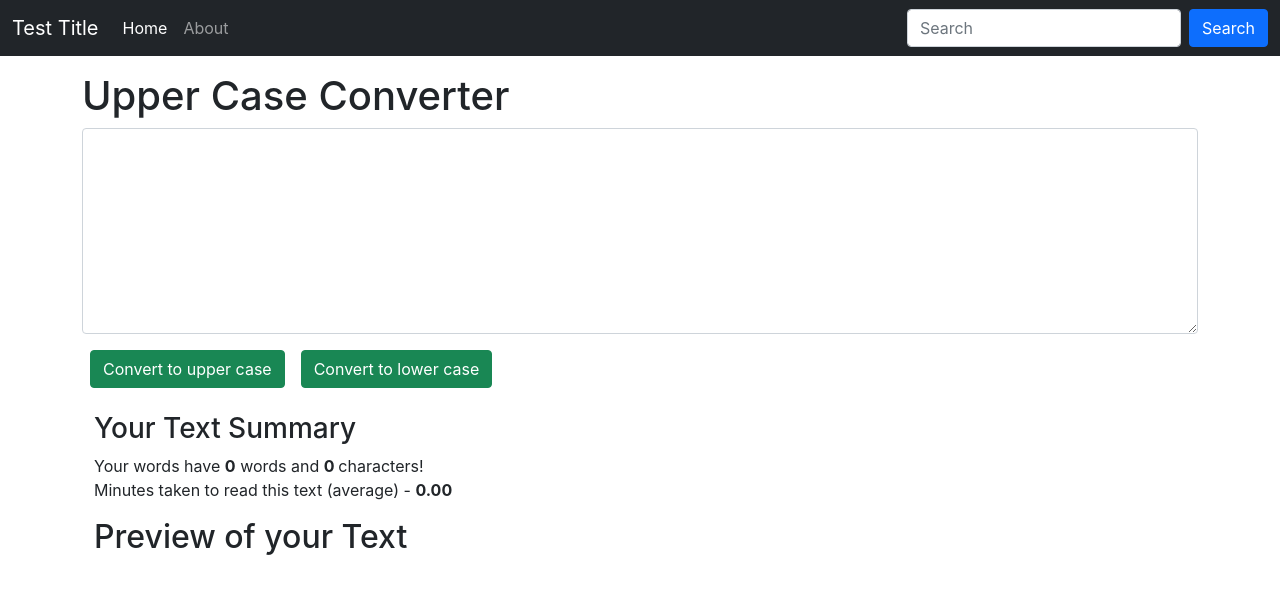
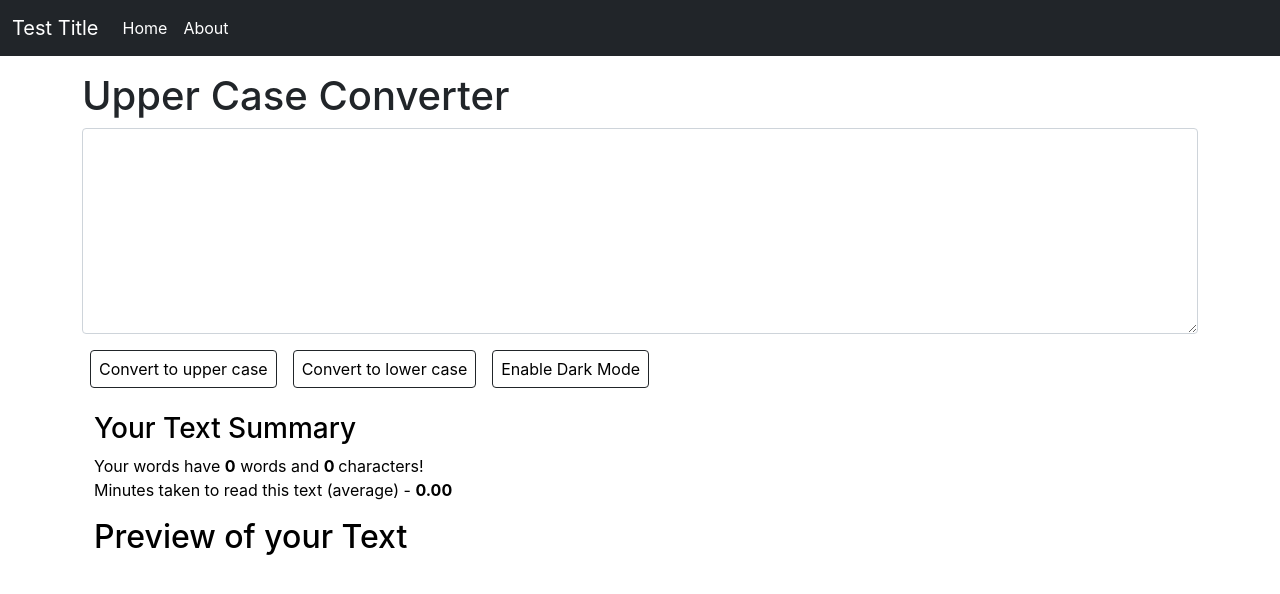
Before and after one commit to Suyash99/Text-Utils-React-, a React (Create React App) app: page / in a window 1280 px wide. Shown: the top 594 px of the page. Built offline with nearby package versions, Linux system fonts and the light colour scheme.

Commit message:
fixed blank spaces issue in between words

```diff
--- a/src/App.js
+++ b/src/App.js
@@ -1,13 +1,15 @@
 import "./App.css";
+import About from "./components/About";
 import Navbar from "./components/Navbar";
 import TextForm from "./components/TextForm";
 function App() {
   return (
     <>
-      <Navbar title="Test Title" homeText="Home" aboutText="About" />
+      <Navbar title="Test Title" homeText="Home" aboutText="About"/>
       <div className="container my-3">
         <TextForm heading="Upper Case Converter" />
       </div>
+      {/* <About></About> */}
     </>
   );
 }
--- /dev/null
+++ b/src/components/About.js
@@ -0,0 +1,104 @@
+import React from "react";
+
+export default function About() {
+  return (
+    <div className="Container">
+      <h1>About Us</h1>
+      <div className="accordion" id="accordionExample">
+        <div className="accordion-item">
+          <h2 className="accordion-header" id="headingOne">
+            <button
+              className="accordion-button"
+              type="button"
+              data-bs-toggle="collapse"
+              data-bs-target="#collapseOne"
+              aria-expanded="true"
+              aria-controls="collapseOne"
+            >
+              Accordion Item #1
+            </button>
+          </h2>
+          <div
+            id="collapseOne"
+            className="accordion-collapse collapse show"
+            aria-labelledby="headingOne"
+            data-bs-parent="#accordionExample"
+          >
+            <div className="accordion-body">
+              <strong>This is the first item's accordion body.</strong> It is
+              shown by default, until the collapse plugin adds the appropriate
+              classNamees that we use to style each element. These classNamees
+              control the overall appearance, as well as the showing and hiding
+              via CSS transitions. You can modify any of this with custom CSS or
+              overriding our default variables. It's also worth noting that just
+              about any HTML can go within the <code>.accordion-body</code>,
+              though the transition does limit overflow.
+            </div>
+          </div>
+        </div>
+        <div className="accordion-item">
+          <h2 className="accordion-header" id="headingTwo">
+            <button
+              className="accordion-button collapsed"
+              type="button"
+              data-bs-toggle="collapse"
+              data-bs-target="#collapseTwo"
+              aria-expanded="false"
+              aria-controls="collapseTwo"
+            >
+              Accordion Item #2
+            </button>
+          </h2>
+          <div
+            id="collapseTwo"
+            className="accordion-collapse collapse"
+            aria-labelledby="headingTwo"
+            data-bs-parent="#accordionExample"
+          >
+            <div className="accordion-body">
+              <strong>This is the second item's accordion body.</strong> It is
+              hidden by default, until the collapse plugin adds the appropriate
+              classNamees that we use to style each element. These classNamees
+              control the overall appearance, as well as the showing and hiding
+              via CSS transitions. You can modify any of this with custom CSS or
+              overriding our default variables. It's also worth noting that just
+              about any HTML can go within the <code>.accordion-body</code>,
+              though the transition does limit overflow.
+            </div>
+          </div>
+        </div>
+        <div className="accordion-item">
+          <h2 className="accordion-header" id="headingThree">
+            <button
+              className="accordion-button collapsed"
+              type="button"
+              data-bs-toggle="collapse"
+              data-bs-target="#collapseThree"
+              aria-expanded="false"
+              aria-controls="collapseThree"
+            >
+              Accordion Item #3
+            </button>
+          </h2>
+          <div
+            id="collapseThree"
+            className="accordion-collapse collapse"
+            aria-labelledby="headingThree"
+            data-bs-parent="#accordionExample"
+          >
+            <div className="accordion-body">
+              <strong>This is the third item's accordion body.</strong> It is
+              hidden by default, until the collapse plugin adds the appropriate
+              classNamees that we use to style each element. These classNamees
+              control the overall appearance, as well as the showing and hiding
+              via CSS transitions. You can modify any of this with custom CSS or
+              overriding our default variables. It's also worth noting that just
+              about any HTML can go within the <code>.accordion-body</code>,
+              though the transition does limit overflow.
+            </div>
+          </div>
+        </div>
+      </div>
+    </div>
+  );
+}
--- a/src/components/Navbar.js
+++ b/src/components/Navbar.js
@@ -4,11 +4,12 @@
 export default function Navbar(props) {
   return (
     <nav className="navbar navbar-expand-lg navbar-dark bg-dark">
-      <div className="container-fluid">
+      <div className="container-fluid" >
         <a className="navbar-brand" href="/">
           {props.title}
         </a>
         <button
+
           className="navbar-toggler"
           type="button"
           data-bs-toggle="collapse"
@@ -19,7 +20,11 @@
         >
           <span className="navbar-toggler-icon"></span>
         </button>
-        <div className="collapse navbar-collapse" id="navbarSupportedContent">
+        <div
+          className="collapse navbar-collapse"
+          id="navbarSupportedContent"
+
+        >
           <ul className="navbar-nav me-auto mb-2 mb-lg-0">
             <li className="nav-item">
               <a className="nav-link active" aria-current="page" href="/">
@@ -27,22 +32,11 @@
               </a>
             </li>
             <li className="nav-item">
-              <a className="nav-link" href="/">
+              <a className="nav-link active" href="/">
                 {props.aboutText}
               </a>
             </li>
           </ul>
-          <form className="d-flex">
-            <input
-              className="form-control me-2"
-              type="search"
-              placeholder="Search"
-              aria-label="Search"
-            />
-            <button className="btn btn-primary" type="submit">
-              Search
-            </button>
-          </form>
         </div>
       </div>
     </nav>
--- a/src/components/TextForm.js
+++ b/src/components/TextForm.js
@@ -2,10 +2,32 @@
 import PropTypes from "prop-types";
 
 export default function TextForm(props) {
+  const [mystyle, setMyStyle] = useState({
+    color: "black",
+    backgroundColor: "white",
+  });
+  const [textGen, setTextGen] = useState("Enable Dark Mode");
   const [text, setText] = useState("");
+
+  const toggleMode = () => {
+    if (textGen === "Enable Dark Mode") {
+      setMyStyle = {
+        color: "white",
+        backgroundColor: "black",
+      };
+      setTextGen = "Enable Light Mode";
+    } else {
+      setMyStyle = {
+        color: "black",
+        backgroundColor: "white",
+      };
+      setTextGen = "Enable Dark Mode";
+    }
+  };
+
   const conditionChecker = (input) => {
     if (input === "") return 0;
-    let splitVal = input.split(" ");
+    let splitVal = input.trim().split(" ");
     let emptyLen = splitVal.filter((e) => e === "").length;
     splitVal.splice(splitVal.indexOf(""), emptyLen);
     return splitVal.length;
@@ -27,7 +49,7 @@
     <>
       <div>
         <h1>{props.heading}</h1>
-        <div className="mb-3">
+        <div className="mb-3" style={mystyle}>
           <textarea
             id="myBox"
             value={text}
@@ -36,16 +58,31 @@
             rows="8"
           />
         </div>
-        <button className="btn btn-success mx-2" onClick={toUpperCASE}>
+        <button
+          className="btn btn-dark mx-2 px-2"
+          onClick={toUpperCASE}
+          style={mystyle}
+        >
           Convert to upper case
         </button>
 
-        <button className="btn btn-success mx-2" onClick={toLowerCASE}>
+        <button
+          className="btn btn-dark mx-2 px-2"
+          onClick={toLowerCASE}
+          style={mystyle}
+        >
           Convert to lower case
+        </button>
+        <button
+          className="btn btn-dark mx-2 px-2"
+          onClick={toggleMode}
+          style={mystyle}
+        >
+          {textGen}
         </button>
       </div>
 
-      <div className="container my-4">
+      <div className="container my-4" style={mystyle}>
         <h3> Your Text Summary</h3>
         <p>
           Your words have <b>{conditionChecker(text)}</b> words and{" "}
```
